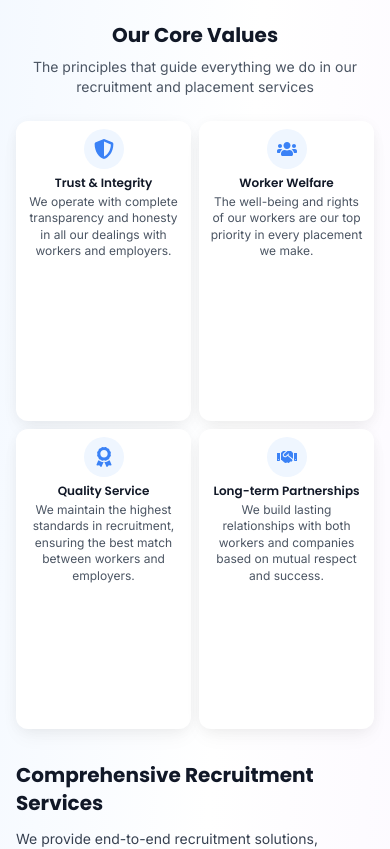
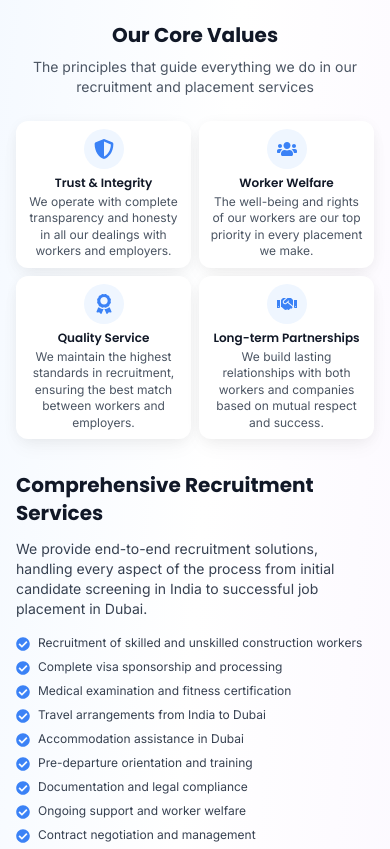
Before and after one commit to rsairam123/Eaz_AL_TALAB, a React (Vite) app in the folder frontend/: page /about in a window 390 px wide. Shown: the part 1960-2809 px from the top of the page. Built offline with nearby package versions, Linux system fonts and the light colour scheme; no server answers.

Commit message:
Fix card min-height issue - remove 300px min-height on mobile with !important overrides

```diff
--- a/frontend/src/index.css
+++ b/frontend/src/index.css
@@ -46,7 +46,7 @@
   }
 
   .card {
-    @apply bg-white rounded-xl shadow-soft p-6 transition-all duration-200 min-h-[300px];
+    @apply bg-white rounded-xl shadow-soft p-6 md:p-6 transition-all duration-200 md:min-h-[300px];
   }
 
   .card-hover {
--- a/frontend/src/pages/Home.jsx
+++ b/frontend/src/pages/Home.jsx
@@ -224,7 +224,7 @@ const Home = () => {
                 color: 'purple'
               }
             ].map((item, index) => (
-              <div key={index} className="card card-hover text-center group p-2 py-3 md:p-5 lg:p-6">
+              <div key={index} className="card card-hover text-center group !p-2 !py-2 md:!p-5 lg:!p-6 !min-h-0 md:!min-h-[300px]">
                 <div className={`w-6 h-6 md:w-16 md:h-16 lg:w-20 lg:h-20 bg-${item.color}-50 rounded-lg md:rounded-xl lg:rounded-2xl flex items-center justify-center mb-1 md:mb-3 lg:mb-4 mx-auto group-hover:scale-110 transition-transform`}>
                   {React.cloneElement(item.icon, { className: 'text-sm md:text-2xl lg:text-4xl text-' + item.color + '-500' })}
                 </div>
@@ -404,7 +404,7 @@ const Home = () => {
 
           <div className="grid md:grid-cols-3 gap-2 md:gap-8">
             {testimonials.map((testimonial, index) => (
-              <div key={index} className="card card-hover p-2 py-2.5 md:p-6">
+              <div key={index} className="card card-hover !p-2 !py-2 md:!p-6 !min-h-0 md:!min-h-[300px]">
                 <div className="flex items-center mb-1 md:mb-4">
                   <img
                     src={testimonial.image}
```
